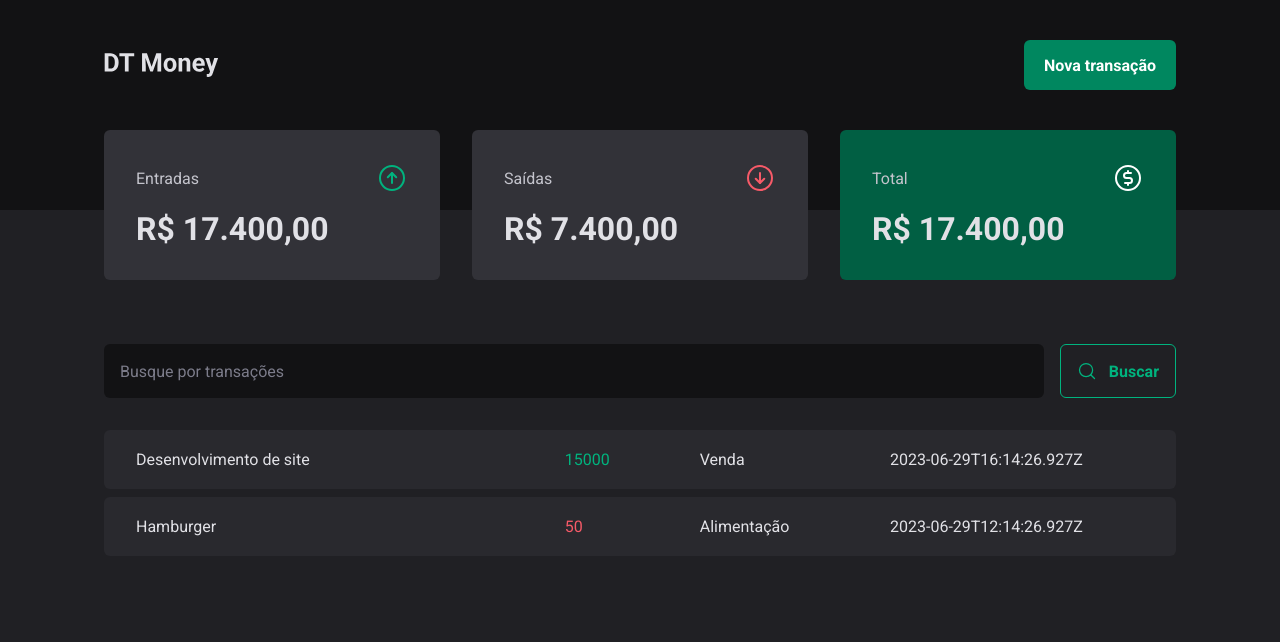
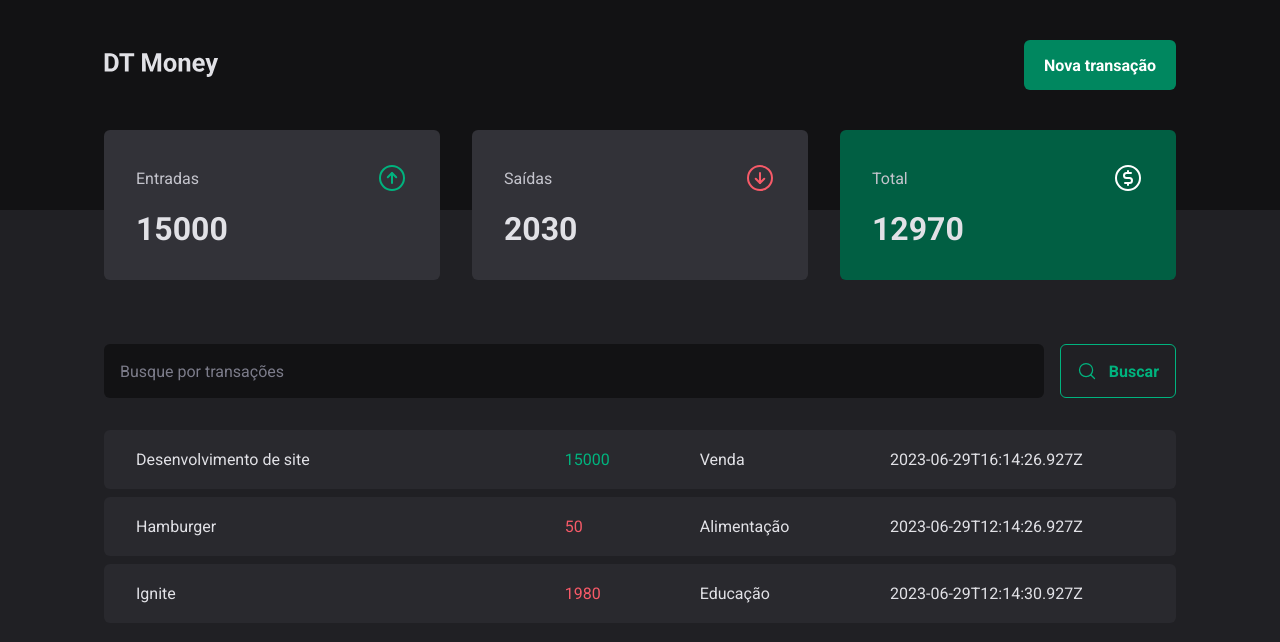
Before and after one commit to LuisRuediger/Modulo-03-DT-Money, a React (Vite) app: page / in a window 1280 px wide. Shown: the top 642 px of the page. Built offline with nearby package versions, Linux system fonts and the light colour scheme; data requests are answered from the project's data file.

Commit message:
calculando resumo de transacoes

```diff
--- a/server.json
+++ b/server.json
@@ -5,7 +5,7 @@
        "description": "Desenvolvimento de site",
        "type": "income",
        "category": "Venda",
-       "price": "15000",
+       "price": 15000,
        "createdAt": "2023-06-29T16:14:26.927Z"
     },
     {
@@ -13,8 +13,16 @@
        "description": "Hamburger",
        "type": "outcome",
        "category": "Alimentação",
-       "price": "50",
+       "price": 50,
        "createdAt": "2023-06-29T12:14:26.927Z"
+    },
+    {
+      "id": 3,
+       "description": "Ignite",
+       "type": "outcome",
+       "category": "Educação",
+       "price": 1980,
+       "createdAt": "2023-06-29T12:14:30.927Z"
     }
   ]
 }
--- a/src/components/Summary/index.tsx
+++ b/src/components/Summary/index.tsx
@@ -6,7 +6,24 @@
 export function Summary() {
   const { transactions } = useContext(TransactionsContext)
 
-  console.log(transactions)
+  const summary = transactions.reduce(
+    (acc, transaction) => {
+      if (transaction.type === 'income') {
+        acc.income += transaction.price
+        acc.total += transaction.price
+      } else {
+        acc.outcome += transaction.price
+        acc.total -= transaction.price
+      }
+
+      return acc
+    },
+    {
+      income: 0,
+      outcome: 0,
+      total: 0
+    }
+  )
 
   return (
     <SummaryContainer>
@@ -15,21 +32,21 @@
           <span>Entradas</span>
           <ArrowCircleUp size={32} color="#00b37e" />
         </header>
-          <strong>R$ 17.400,00</strong>
+          <strong>{summary.income}</strong>
       </SummaryCard>
       <SummaryCard>
         <header>
           <span>Saídas</span>
           <ArrowCircleDown size={32} color="#f75a68" />
         </header>
-          <strong>R$ 7.400,00</strong>
+          <strong>{summary.outcome}</strong>
       </SummaryCard>
       <SummaryCard variant="green">
         <header>
           <span>Total</span>
           <CurrencyCircleDollar size={32} color="#fff" />
         </header>
-          <strong>R$ 17.400,00</strong>
+          <strong>{summary.total}</strong>
       </SummaryCard>
     </SummaryContainer>
   )
```
